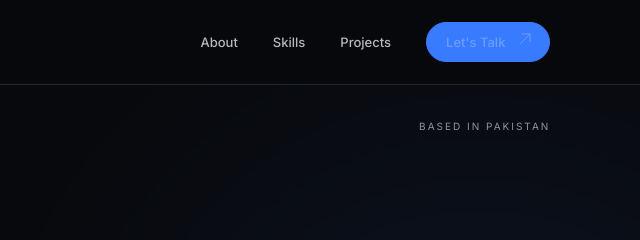
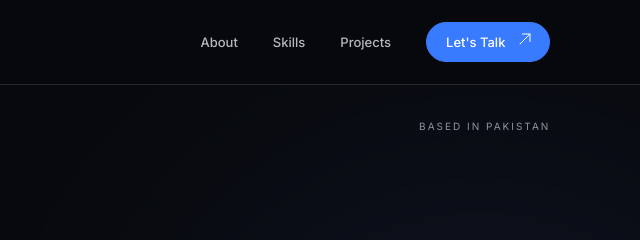
Before and after one commit to ebadullahkhan-tech/portfolio-ebaad-ullah, a plain HTML site: page index.html in a window 1280 px wide. In both pictures the pointer is over the link "Let's Talk". Shown: the top 240 px of the page, 640-1280 px from the left. Drawn offline with Linux system fonts and the light colour scheme.

Commit message:
Update style.css

```diff
--- a/style.css
+++ b/style.css
@@ -115,6 +115,8 @@ a:hover .arrow-down {
 .nav-links .nav-contact:hover {
   background: var(--blue);
   border-color: var(--blue);
+  color: white;
+  opacity: 1;
 }
 
 .nav-contact .icon {
```
